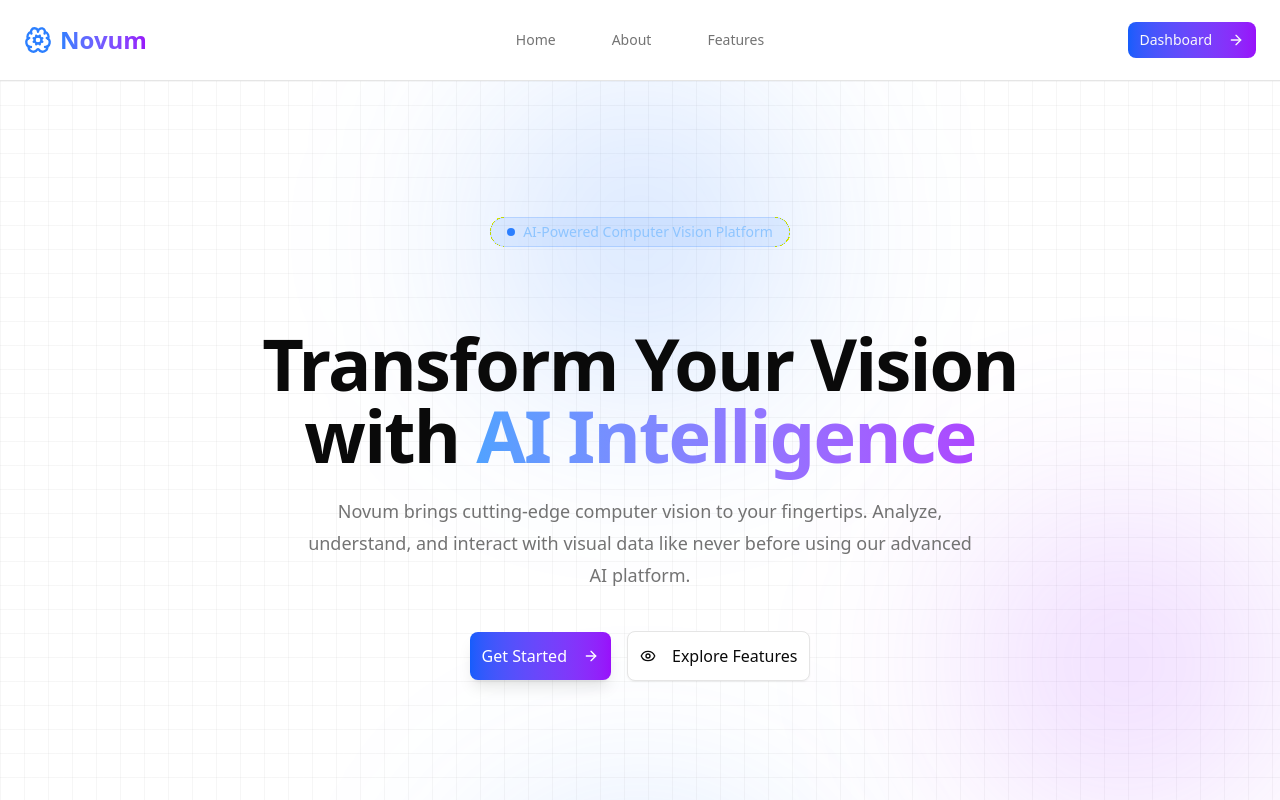
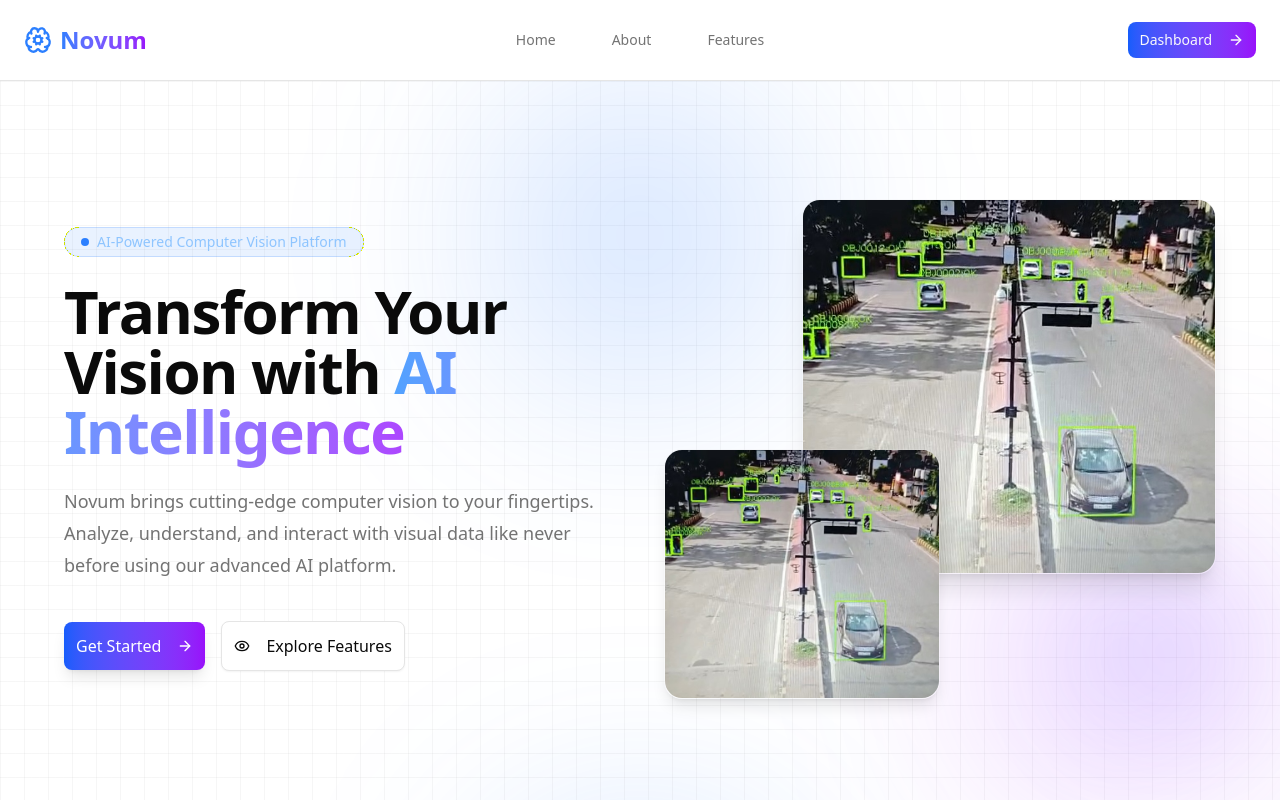
Before and after one commit to Ktsarvi/4.0-Hackathon, a Next.js app in the folder frontend/: page / in a window 1280 px wide. Shown: the top 800 px of the page. Built offline with nearby package versions, Linux system fonts and the light colour scheme.

Commit message:
add images

```diff
--- /dev/null
+++ b/frontend/src/app/dashboard/page.tsx
@@ -0,0 +1,7 @@
+const Dashboard = () => {
+  return (
+    <div>Here will be data and video</div>
+  )
+}
+
+export default Dashboard
--- a/frontend/src/app/homepage/components/HeroSection.tsx
+++ b/frontend/src/app/homepage/components/HeroSection.tsx
@@ -1,42 +1,41 @@
 "use client";
 
 import { Button } from "@/components/ui/button";
-import { ArrowRight, Eye, BrainCircuit } from "lucide-react";
+import { ArrowRight, Eye } from "lucide-react";
 import Link from "next/link";
+import Image from "next/image";
 
 const HeroSection = () => {
   return (
     <section id="hero" className="relative overflow-hidden">
-      {/* Gradient Background */}
+      {/* Existing background elements */}
       <div className="absolute inset-0 -z-10 h-full w-full bg-[linear-gradient(to_right,#80808012_1px,transparent_1px),linear-gradient(to_bottom,#80808012_1px,transparent_1px)] bg-size-[24px_24px]">
         <div className="absolute left-0 right-0 top-0 -z-10 m-auto h-77.5 w-77.5 rounded-full bg-blue-500/20 blur-[100px]" />
         <div className="absolute bottom-0 right-0 -z-10 h-77.5 w-77.5 rounded-full bg-purple-500/20 blur-[100px]" />
       </div>
-
       <div className="container flex min-h-[calc(100vh-4rem)] items-center py-16 md:py-24">
-        <div className="mx-auto max-w-4xl text-center">
-          <div className="mb-20 inline-flex items-center justify-center rounded-full border border-blue-500/20 bg-blue-500/10 px-4 py-1 text-sm font-medium text-blue-300">
+        <div className="mx-auto max-w-6xl grid grid-cols-1 lg:grid-cols-2 items-center gap-12">
+          {/* Left column - Text content */}
+          <div className="text-center lg:text-left">
+            <div className="mb-6 inline-flex items-center justify-center rounded-full border border-blue-500/20 bg-blue-500/10 px-4 py-1 text-sm font-medium text-blue-300">
               <span className="relative flex h-2 w-2 mr-2">
                 <span className="absolute inline-flex h-full w-full animate-ping rounded-full bg-blue-400 opacity-75"></span>
                 <span className="relative inline-flex h-2 w-2 rounded-full bg-blue-500"></span>
               </span>
               AI-Powered Computer Vision Platform
             </div>
-
-          <h1 className="text-4xl font-bold tracking-tight text-foreground sm:text-6xl md:text-7xl">
+            <h1 className="text-4xl font-bold tracking-tight text-foreground sm:text-5xl md:text-6xl">
               Transform Your Vision with{" "}
               <span className="bg-linear-to-r from-blue-400 to-purple-500 bg-clip-text text-transparent">
                 AI Intelligence
               </span>
             </h1>
-
-          <p className="mx-auto mt-6 max-w-2xl text-lg leading-8 text-muted-foreground">
+            <p className="mx-auto mt-6 max-w-2xl text-lg leading-8 text-muted-foreground lg:mx-0">
               Novum brings cutting-edge computer vision to your fingertips.
-            Analyze, understand, and interact with visual data like never before
-            using our advanced AI platform.
+              Analyze, understand, and interact with visual data like never
+              before using our advanced AI platform.
             </p>
-
-          <div className="mt-10 flex flex-col sm:flex-row items-center justify-center gap-4">
+            <div className="mt-10 flex flex-col sm:flex-row items-center justify-center lg:justify-start gap-4">
               <Link href="/dashboard">
                 <Button className="group relative overflow-hidden bg-linear-to-r from-blue-600 to-purple-600 px-8 py-6 text-base font-medium text-white shadow-lg transition-all duration-300 hover:from-blue-700 hover:to-purple-700 hover:shadow-xl">
                   Get Started
@@ -51,9 +50,37 @@ const HeroSection = () => {
               </Link>
             </div>
           </div>
+
+          {/* Right column - Images */}
+          <div className="relative h-125 w-full">
+            {/* Main image */}
+            <div className="absolute top-0 right-0 w-3/4 h-3/4 rounded-2xl overflow-hidden border border-border/20 shadow-xl">
+              <Image
+                src="/images/carsid.png"
+                alt="AI visualization"
+                fill
+                className="object-cover"
+                priority
+              />
             </div>
 
-      {/* Animated grid pattern */}
+            {/* Secondary image - bottom left */}
+            <div className="absolute bottom-0 left-0 w-1/2 h-1/2 rounded-2xl overflow-hidden border border-border/20 shadow-lg">
+              <Image
+                src="/images/carsid.png"
+                alt="Data visualization"
+                fill
+                className="object-cover"
+              />
+            </div>
+
+            {/* Decorative element */}
+            <div className="absolute -right-4 -bottom-4 w-32 h-32 rounded-full bg-linear-to-r from-blue-500/20 to-purple-500/20 blur-3xl -z-10" />
+          </div>
+        </div>
+      </div>
+
+      {/* Rest of the component remains the same */}
       <div className="absolute inset-0 -z-20">
         <div className="absolute inset-0 bg-[radial-gradient(circle_at_center,var(--tw-gradient-stops))] from-background via-background/80 to-background" />
       </div>
```
Also changed, not shown: frontend/public/images/carsid.png (added). Lines whose indentation alone changed are shown as unchanged.
